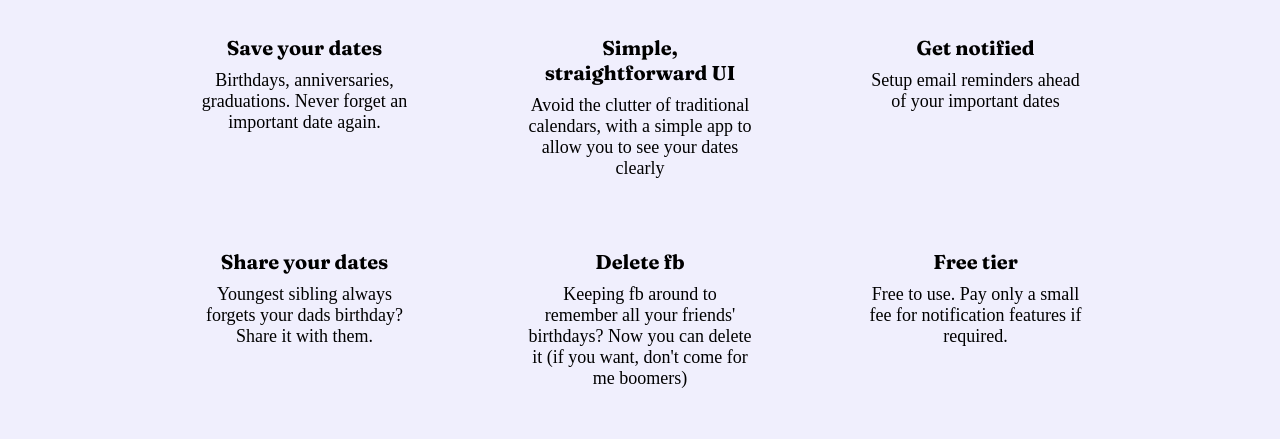
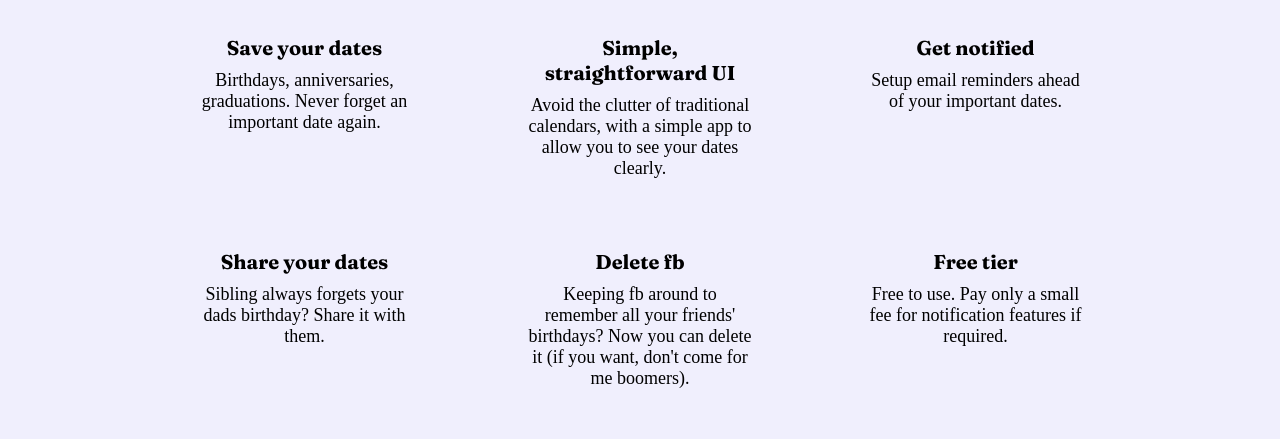
Before and after one commit to nileahtobhair/remember-marketing, a React (Create React App) app: page / in a window 1280 px wide. Shown: the part 333-772 px from the top of the page. Built offline with nearby package versions, Linux system fonts and the light colour scheme; a web font is replaced by a local one.

Commit message:
Copy updates + form name netlify change

```diff
--- a/src/components/Features/Features.js
+++ b/src/components/Features/Features.js
@@ -24,14 +24,14 @@ function Features() {
             <h4>Simple, straightforward UI</h4>
             <p>
               Avoid the clutter of traditional calendars, with a simple app to
-              allow you to see your dates clearly
+              allow you to see your dates clearly.
             </p>
           </div>
         </li>
         <li>
           <div className="single--feature">
             <h4>Get notified</h4>
-            <p>Setup email reminders ahead of your important dates</p>
+            <p>Setup email reminders ahead of your important dates.</p>
           </div>
         </li>
       </ul>
@@ -40,8 +40,7 @@ function Features() {
           <div className="single--feature">
             <h4>Share your dates</h4>
             <p>
-              Youngest sibling always forgets your dads birthday? Share it with
-              them.
+              Sibling always forgets your dads birthday? Share it with them.
             </p>
           </div>
         </li>
@@ -50,7 +49,7 @@ function Features() {
             <h4>Delete fb</h4>
             <p>
               Keeping fb around to remember all your friends' birthdays? Now you
-              can delete it (if you want, don't come for me boomers)
+              can delete it (if you want, don't come for me boomers).
             </p>
           </div>
         </li>
--- a/src/components/InterestForm/Interest.js
+++ b/src/components/InterestForm/Interest.js
@@ -18,12 +18,12 @@ function Interest() {
             "Save and collect the dates most important to you and your loved ones. Setup date reminders so you’ll never miss a special day again."
           }
           {
-            "Remember remember is coming soon! Submit your email below to get notified when we go live."
+            " Remember remember is coming soon! Submit your email below to get notified when we go live."
           }
         </p>
       </div>
       <form name="remember-early" method="POST" data-netlify="true">
-        <input type="hidden" name="remember-early" value="contact" />
+        <input type="hidden" name="form-name" value="contact" />
         <p className="form--input">
           <label>Your Email </label>
           <input required type="email" name="email" />
```
